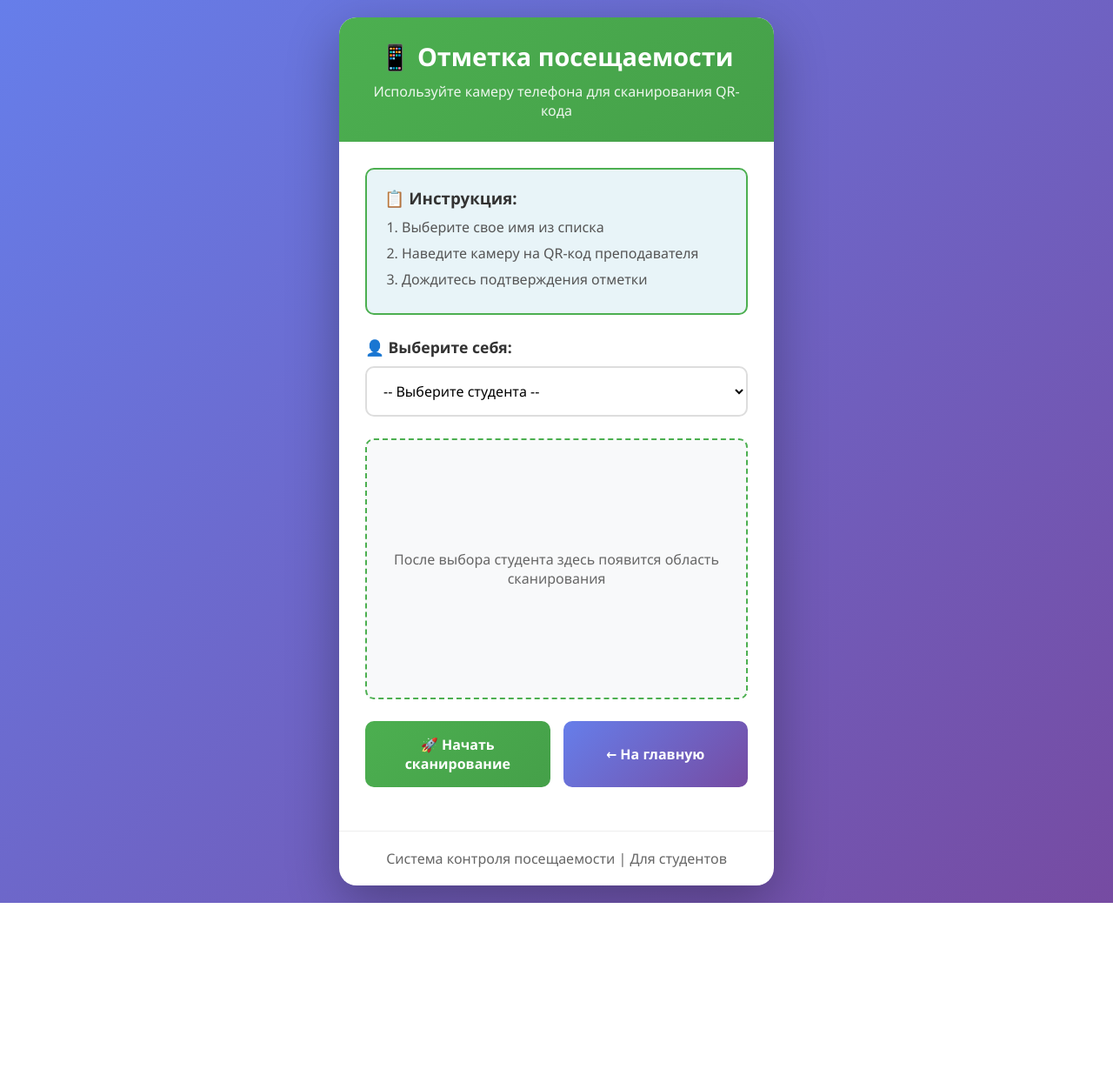
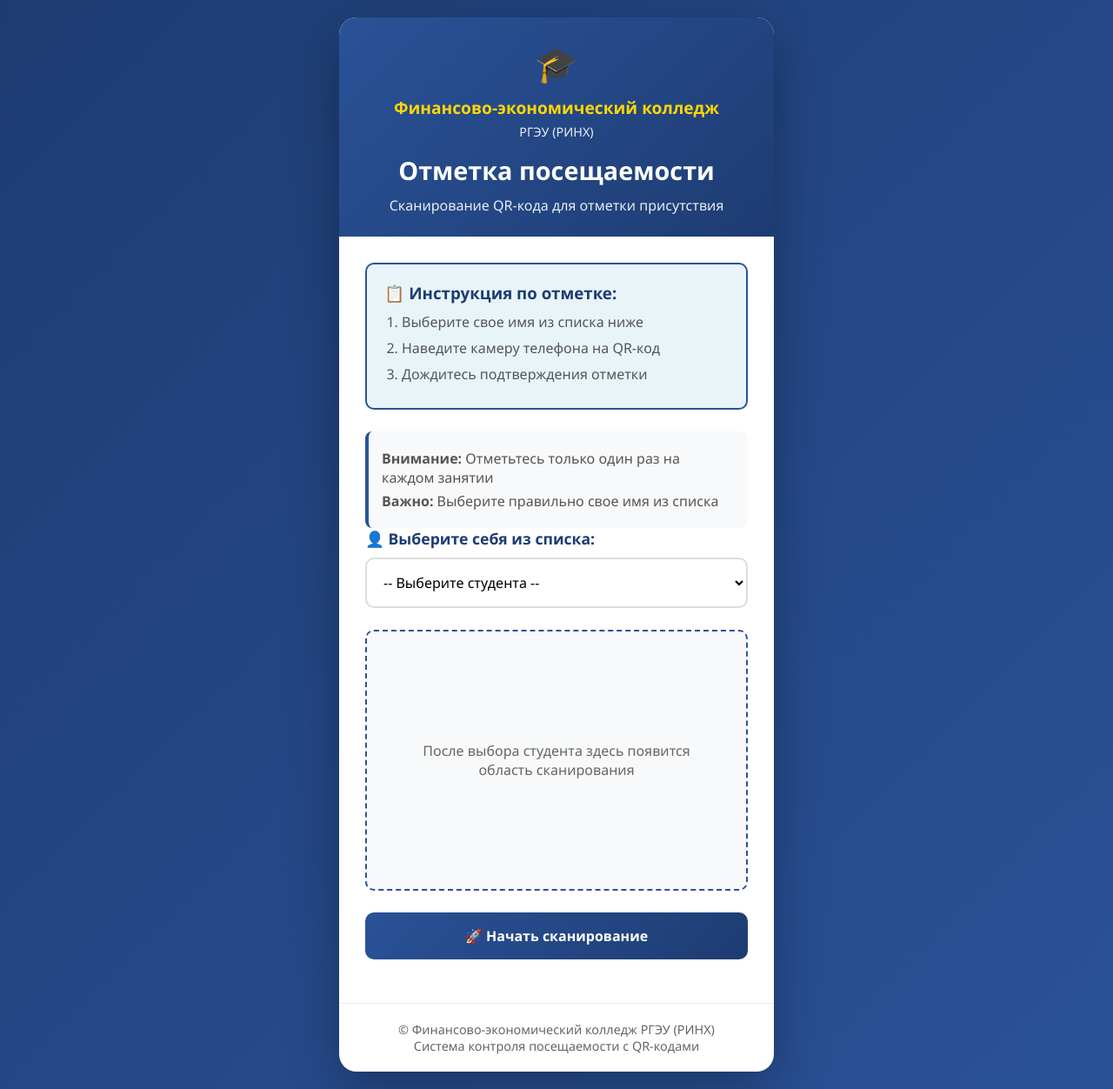
Before and after one commit to paseka2005/attendance_system, a Flask app: page /scan in a window 1280 px wide. Shown: the whole page at 87% size. Before the commit the page ends 1038 px from the top, so only its background shows below. Run offline with Flask 3, Linux system fonts and the light colour scheme.

Commit message:
scan.html

```diff
--- a/templates/scan.html
+++ b/templates/scan.html
@@ -14,7 +14,7 @@
         }
 
         body {
-            background: linear-gradient(135deg, #667eea 0%, #764ba2 100%);
+            background: linear-gradient(135deg, #1e3c72 0%, #2a5298 100%);
             min-height: 100vh;
             display: flex;
             justify-content: center;
@@ -32,10 +32,28 @@
         }
 
         header {
-            background: linear-gradient(135deg, #4CAF50 0%, #45a049 100%);
+            background: linear-gradient(135deg, #2a5298 0%, #1e3c72 100%);
             color: white;
             padding: 25px;
             text-align: center;
+        }
+
+        .college-logo {
+            font-size: 2.5rem;
+            margin-bottom: 10px;
+        }
+
+        .college-name {
+            font-size: 1.2rem;
+            font-weight: 600;
+            margin-bottom: 5px;
+            color: #ffd700;
+        }
+
+        .college-full {
+            font-size: 0.9rem;
+            opacity: 0.9;
+            margin-bottom: 15px;
         }
 
         h1 {
@@ -54,14 +72,14 @@
 
         .info-box {
             background: #e8f4f8;
-            border: 2px solid #4CAF50;
+            border: 2px solid #2a5298;
             border-radius: 10px;
             padding: 20px;
             margin-bottom: 25px;
         }
 
         .info-box h3 {
-            color: #333;
+            color: #1e3c72;
             margin-bottom: 10px;
             display: flex;
             align-items: center;
@@ -85,7 +103,7 @@
             display: block;
             margin-bottom: 10px;
             font-weight: 600;
-            color: #333;
+            color: #1e3c72;
             font-size: 1.1rem;
         }
 
@@ -101,15 +119,15 @@
         }
 
         select:focus {
-            border-color: #4CAF50;
+            border-color: #2a5298;
             outline: none;
-            box-shadow: 0 0 0 3px rgba(76, 175, 80, 0.2);
+            box-shadow: 0 0 0 3px rgba(42, 82, 152, 0.2);
         }
 
         #reader {
             width: 100%;
             margin: 20px 0;
-            border: 2px dashed #4CAF50;
+            border: 2px dashed #2a5298;
             border-radius: 10px;
             padding: 20px;
             background: #f8f9fa;
@@ -172,23 +190,13 @@
         }
 
         .btn-primary {
-            background: linear-gradient(135deg, #4CAF50 0%, #45a049 100%);
+            background: linear-gradient(135deg, #2a5298 0%, #1e3c72 100%);
             color: white;
         }
 
         .btn-primary:hover {
             transform: translateY(-3px);
-            box-shadow: 0 10px 25px rgba(76, 175, 80, 0.3);
-        }
-
-        .btn-secondary {
-            background: linear-gradient(135deg, #667eea 0%, #764ba2 100%);
-            color: white;
-        }
-
-        .btn-secondary:hover {
-            transform: translateY(-3px);
-            box-shadow: 0 10px 25px rgba(102, 126, 234, 0.3);
+            box-shadow: 0 10px 25px rgba(42, 82, 152, 0.3);
         }
 
         .btn:disabled {
@@ -203,7 +211,7 @@
             width: 20px;
             height: 20px;
             border: 3px solid #f3f3f3;
-            border-top: 3px solid #4CAF50;
+            border-top: 3px solid #2a5298;
             border-radius: 50%;
             animation: spin 1s linear infinite;
         }
@@ -219,6 +227,7 @@
             color: #666;
             border-top: 1px solid #eee;
             margin-top: 20px;
+            font-size: 0.9rem;
         }
 
         @media (max-width: 480px) {
@@ -229,28 +238,53 @@
             h1 {
                 font-size: 1.5rem;
             }
+
+            .college-name {
+                font-size: 1rem;
+            }
+        }
+
+        .student-info {
+            background: #f8f9fa;
+            border-radius: 8px;
+            padding: 15px;
+            margin-top: 20px;
+            border-left: 4px solid #2a5298;
+        }
+
+        .student-info p {
+            margin: 5px 0;
+            color: #555;
         }
     </style>
 </head>
 <body>
     <div class="container">
         <header>
-            <h1>📱 Отметка посещаемости</h1>
-            <p class="subtitle">Используйте камеру телефона для сканирования QR-кода</p>
+            <div class="college-logo">🎓</div>
+            <div class="college-name">Финансово-экономический колледж</div>
+            <div class="college-full">РГЭУ (РИНХ)</div>
+            <h1>Отметка посещаемости</h1>
+            <p class="subtitle">Сканирование QR-кода для отметки присутствия</p>
         </header>
 
         <div class="main-content">
             <div class="info-box">
-                <h3>📋 Инструкция:</h3>
+                <h3>📋 Инструкция по отметке:</h3>
                 <ol>
-                    <li>Выберите свое имя из списка</li>
-                    <li>Наведите камеру на QR-код преподавателя</li>
+                    <li>Выберите свое имя из списка ниже</li>
+                    <li>Наведите камеру телефона на QR-код</li>
                     <li>Дождитесь подтверждения отметки</li>
                 </ol>
             </div>
 
+            <div class="student-info">
+                <p><strong>Внимание:</strong> Отметьтесь только один раз на каждом занятии</p>
+                <p><strong>Важно:</strong> Выберите правильно свое имя из списка</p>
+            </div>
+
             <div class="form-group">
-                <label for="studentSelect">👤 Выберите себя:</label>
+                <label for="studentSelect">👤 Выберите себя из списка:</label>
                 <select id="studentSelect">
                     <option value="">-- Выберите студента --</option>
                     <option value="1">Иван Петров (Группа 101)</option>
@@ -260,7 +294,7 @@
             </div>
 
             <div id="reader">
-                <p style="color: #666; text-align: center;">
+                <p style="color: #666; text-align: center; padding: 40px;">
                     После выбора студента здесь появится область сканирования
                 </p>
             </div>
@@ -271,14 +305,12 @@
                 <button onclick="startScanner()" class="btn-primary" id="startBtn">
                     🚀 Начать сканирование
                 </button>
-                <button onclick="window.location.href='/'" class="btn-secondary">
-                    ← На главную
-                </button>
             </div>
         </div>
 
         <footer>
-            <p>Система контроля посещаемости | Для студентов</p>
+            <p>© Финансово-экономический колледж РГЭУ (РИНХ)</p>
+            <p>Система контроля посещаемости с QR-кодами</p>
         </footer>
     </div>
 
@@ -407,10 +439,11 @@
                     startBtn.disabled = true;
                     startBtn.innerHTML = '✅ Посещаемость отмечена';
 
-                    // Автоматически возвращаем на главную через 5 секунд
+                    // Показываем сообщение об успехе на 10 секунд
                     setTimeout(() => {
-                        window.location.href = '/';
+                        showResult('✅ Вы отметились на занятии. Можете закрыть страницу.', 'success');
                     }, 5000);
+
                 } else {
                     showResult('❌ ' + result.error, 'error');
                     startBtn.disabled = false;
```
